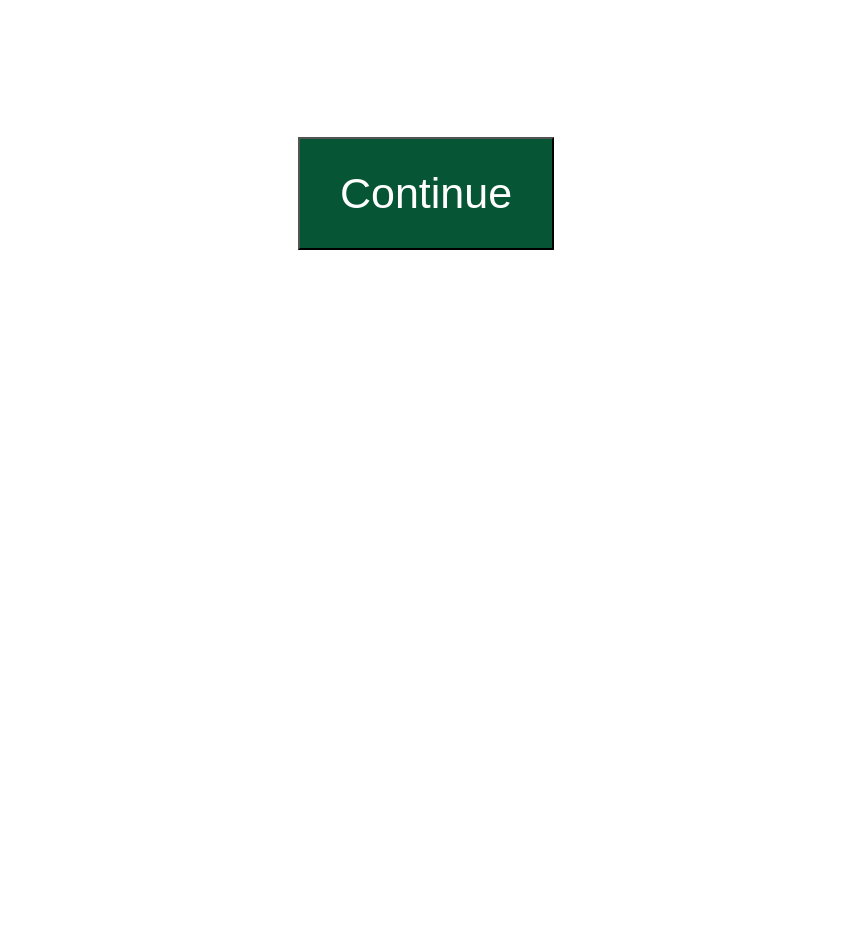
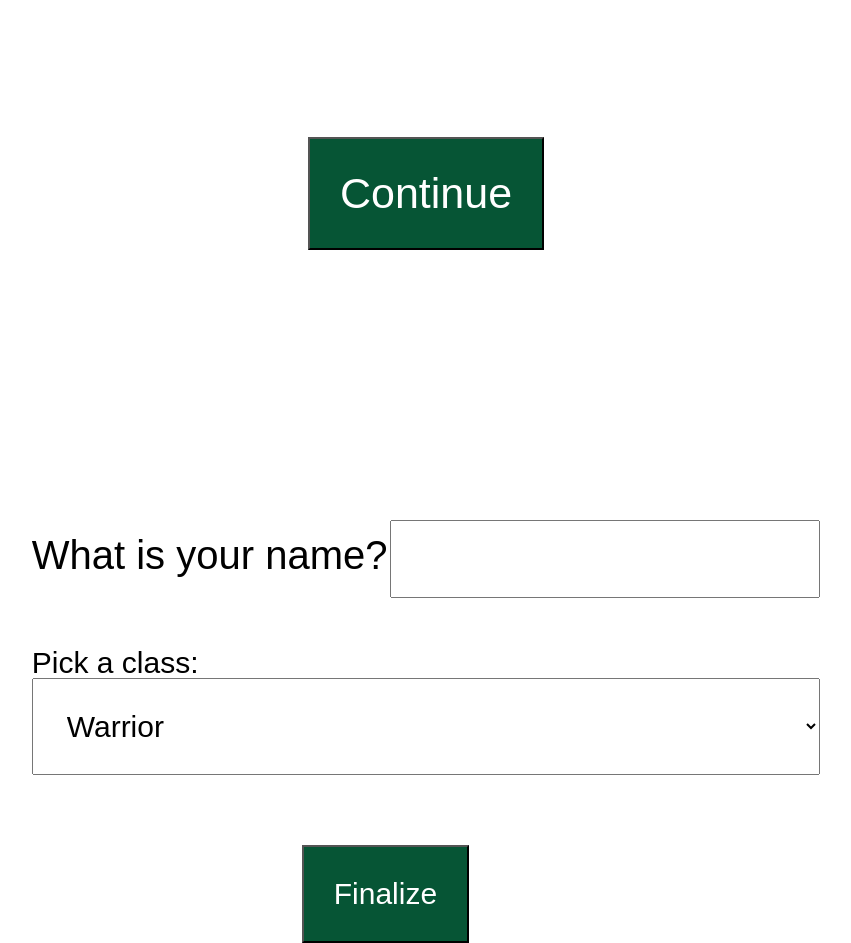
Before and after one commit to xenoga212/browser-quest, a website built with webpack: page src/index.html in a window 1280 px wide. Shown: the part 700-1643 px from the top of the page, without its empty margins (214-1065 px from the left). Before the commit the page ends 950 px from the top, so only its background shows below. Built offline with nearby package versions, Linux system fonts and the light colour scheme; a web font is replaced by a local one.

Commit message:
mvp done for player creation screen for html/css

```diff
--- a/src/index.html
+++ b/src/index.html
@@ -22,6 +22,23 @@
             <p class="player-greet__paragraph-3">Do you have a name <span class="player-greet__paragraph-3--period-1">.</span><span class="player-greet__paragraph-3--period-2">.</span><span class="player-greet__paragraph-3--period-3">.</span> <span class="player-greet__paragraph-3--question-mark">?</span> </p>
             <button class="player-greet__button-next">Continue</button>
         </div>
+        <div class="player-info">
+            <form class="player-info__form">
+                <label for="name" class="player-info__label">What is your name?</label>
+                <input type="text" class="player-info__input-name">
+                <div class="player-info__form--drop-down">
+                    <label for="class" class="player-info__player-class">Pick a class:</label>
+                    <select name="class" class="player-info__player-class-select">
+                        <option value="Warrior">Warrior</option>
+                        <option value="Ranger">Ranger</option>
+                        <option value="Mage">Mage</option>
+                    </select>
+                </div>
+
+                <button class="player-info__btn-submit">Finalize</button>
+            </form>
+
+        </div>
 
     </section>
 
--- a/src/js/index.js
+++ b/src/js/index.js
@@ -1,5 +1,5 @@
 console.log('Main app working...');
-import { startGame } from './models/Game_Dom';
+import { startGame, nextBtn } from './models/Game_Dom';
 import Player from './models/Player';
 import Warrior from './models/Warrior';
 import Ranger from './models/Ranger';
@@ -8,8 +8,10 @@ import Mage from './models/Mage';
 
 // grab start btn element and add click event listener
 const startBtn = document.querySelector('.btn--start');
+const playerGreetBtn = document.querySelector('.player-greet__button-next');
 
 startBtn.addEventListener('click', startGame);
+playerGreetBtn.addEventListener('click', nextBtn);
 
 
 
--- a/src/js/models/Game_Dom.js
+++ b/src/js/models/Game_Dom.js
@@ -29,10 +29,14 @@ function introducePlayer() {
         } else if (childNodes[i].classList.contains('player-greet__paragraph-3')) {
 
             childNodes[i].classList.add('player-greet__paragraph-3--fade-in-3');
+        }
+    }
+}
 
-        }
+// next button after player clicks on start
 
-    }
-
-
+export function nextBtn() {
+    const playerSection = document.querySelector('.player-greet__text');
+    playerSection.style.display = 'none';
+    console.log('clicked');
 }
--- a/src/sass/main.scss
+++ b/src/sass/main.scss
@@ -11,6 +11,7 @@
 @import "partials/button";
 @import "partials/fade";
 @import "partials/greet-player";
+@import "partials/player-info";
 
 @import "header/header";
 
--- a/src/sass/partials/_button.scss
+++ b/src/sass/partials/_button.scss
@@ -19,7 +19,7 @@
 }
 
 .player-greet__button-next {
-    width: 20%;
+    max-width: 20%;
     margin: auto;
     padding: 3rem;
     background: #065535;
@@ -42,3 +42,13 @@
         }
     }
 }
+
+.player-info__btn-submit {
+    padding: 3rem;
+    background: #065535;
+    color: #fff;
+    max-width: 23%;
+    font-size: 3rem;
+    margin-left: 27rem;
+    margin-top: 7rem;
+}
--- a/src/sass/partials/_greet-player.scss
+++ b/src/sass/partials/_greet-player.scss
@@ -7,7 +7,7 @@
 
            & > p {
            height: 100%;
-           width: 100%;
+           max-width: 100%;
            text-align: center;
            line-height: 1.5;
            font-size: 6.7rem;
--- /dev/null
+++ b/src/sass/partials/_player-info.scss
@@ -0,0 +1,34 @@
+.player-info {
+    display: flex;
+    margin-top: 27rem;
+
+    &__form {
+        margin: 0 auto;
+    }
+
+    &__label {
+        margin: 0 auto;
+        font-size: 4rem;
+    }
+
+    &__input-name {
+        padding: 2rem;
+        font-size: 3rem;
+    }
+
+    &__form--drop-down {
+        display: flex;
+        flex-direction: column;
+        margin-top: 5rem;
+    }
+
+    &__player-class {
+        font-size: 3rem;
+    }
+
+    &__player-class-select {
+        padding: 3rem;
+        font-size: 3rem;
+    }
+
+}
```
Also changed, not shown: dist/css/main.bundle.css, dist/index.html, dist/js/bundle.js.
